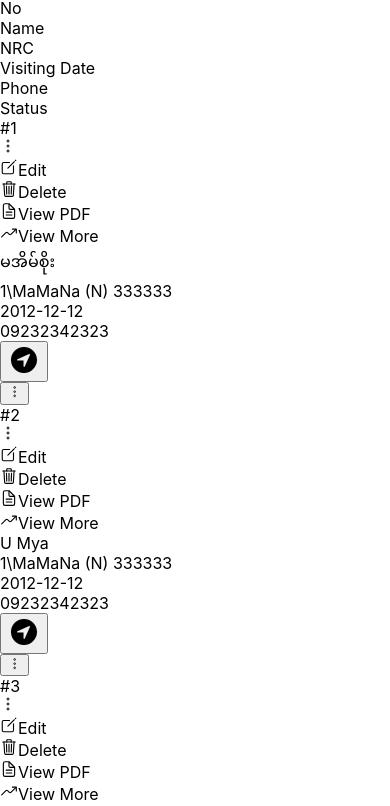
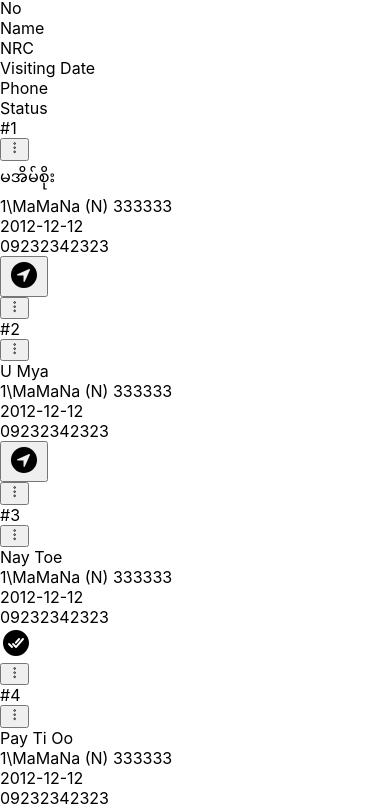
Before and after one commit to mrHtetPhyoNaing/Patient-Agent-Admin-Frontend, a React (Create React App) app: page / in a window 390 px wide. Shown: the part 1060-1866 px from the top of the page. Built offline with nearby package versions, Linux system fonts and the light colour scheme; the HTML template or start-up script is replaced by a standard one.

Commit message:
responsive popup :hammer:

```diff
--- a/src/common/tableBody.jsx
+++ b/src/common/tableBody.jsx
@@ -66,9 +66,9 @@ const TableBody = (props) => {
     const data = [...items];
 
     data.map((d) => {
-      if (d.popupVisibility === true && d !== registeration) {
+      if (d.popupVisibility === true && d !== registeration)
         return delete d.popupVisibility;
-      }
+      return d;
     });
 
     const index = data.indexOf(registeration);
@@ -89,43 +89,13 @@ const TableBody = (props) => {
 
             {/* phone:view more */}
             <div className="md:hidden py-1 text-sm text-gray-700 relative">
-              <a className="inline-flex w-6 h-6 items-center justify-center cursor-pointer hover:bg-indigo-100 rounded-full">
+              <button
+                onClick={() => handleViewMore(item)}
+                className="inline-flex w-6 h-6 items-center justify-center cursor-pointer hover:bg-indigo-100 rounded-full"
+              >
                 <ion-icon name="ellipsis-vertical-outline"></ion-icon>
-              </a>
-              <div className="absolute w-40 right-0 bg-white p-2 rounded-lg shadow-md border">
-                <div className="py-1 px-3 cursor-pointer text-gray-800 hover:bg-orange-100 hover:text-orange-500 rounded-lg">
-                  <ion-icon
-                    name="create-outline"
-                    className="align-middle"
-                    size="small"
-                  ></ion-icon>
-                  <span className="px-3 align-middle text-xs">Edit</span>
-                </div>
-                <div className="py-1 px-3 cursor-pointer text-gray-800 hover:bg-red-100 hover:text-red-500 rounded-lg">
-                  <ion-icon
-                    name="trash-outline"
-                    className="align-middle"
-                    size="small"
-                  ></ion-icon>
-                  <span className="px-3 align-middle text-xs">Delete</span>
-                </div>
-                <div className="py-1 px-3 cursor-pointer text-gray-800 hover:bg-green-100 hover:text-green-500 rounded-lg">
-                  <ion-icon
-                    name="document-text-outline"
-                    className="align-middle"
-                    size="small"
-                  ></ion-icon>
-                  <span className="px-3 align-middle text-xs">View PDF</span>
-                </div>
-                <div className="py-1 px-3 cursor-pointer text-gray-800 hover:bg-indigo-100 hover:text-indigo-700 rounded-lg">
-                  <ion-icon
-                    name="trending-up-outline"
-                    className="align-middle"
-                    size="small"
-                  ></ion-icon>
-                  <span className="px-3 align-middle text-xs">View More</span>
-                </div>
-              </div>
+              </button>
+              {item.popupVisibility ? <Popup items={popupItems} /> : null}
             </div>
             {/* end phone:view more */}
           </div>
```
